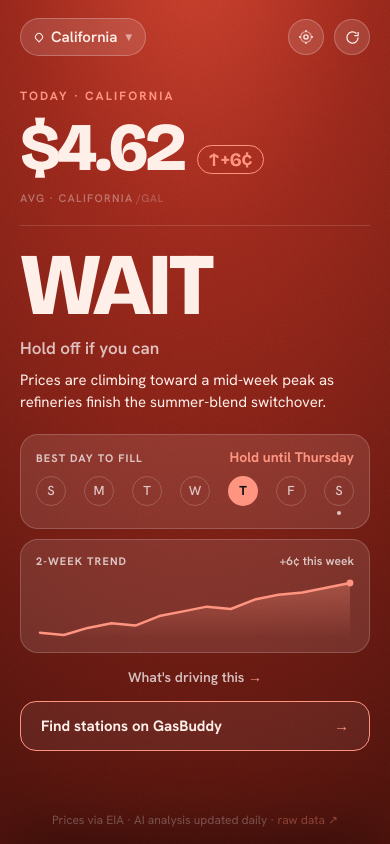
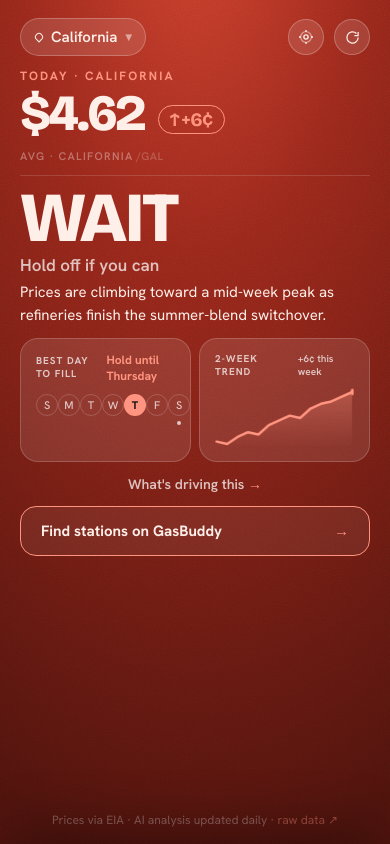
Before and after one commit to tahmidul612/shouldigetgas, a plain HTML site: page frontend/index.html in a window 390 px wide. Drawn offline with nearby package versions, Linux system fonts and the light colour scheme; no server answers.

Commit message:
fix: compress mobile layout to fit one screen, add IP detection logging
Add a max-899px media block that locks .site-wrap to 100dvh with
overflow hidden, scales price/verdict fonts with clamp(), tightens
all spacing, places the two support cards side-by-side (with full-width
ctx-link and gb-btn below via flex-wrap), and clamps the why text to
two lines. Verified zero scroll on 375×667 (iPhone SE) and 390×844
(iPhone 14) with Playwright.

Also add console.warn to detectRegionFromIP() for both network failures
and unmapped state codes, making silent fallbacks debuggable in DevTools.

```diff
--- a/frontend/css/styles.css
+++ b/frontend/css/styles.css
@@ -442,6 +442,80 @@ html, body {
 .spin { animation: spin .9s linear infinite; }
 .chip-pulse { animation: pulse 1s ease infinite; }
 
+/* ─── Mobile single-screen compression (max 899px) ─── */
+@media (max-width: 899px) {
+  .site-wrap {
+    height: 100vh;
+    height: 100dvh;
+    overflow: hidden;
+  }
+
+  .main-content {
+    padding: 12px 20px 16px;
+    gap: 12px;
+  }
+
+  .hero {
+    padding-top: 0;
+  }
+
+  .eyebrow {
+    margin-bottom: 5px;
+  }
+
+  .price-display {
+    margin-bottom: 12px;
+    padding-bottom: 12px;
+  }
+
+  .price-number {
+    font-size: clamp(48px, 13vw, 68px);
+  }
+
+  .verdict-word {
+    font-size: clamp(64px, 18vw, 88px);
+  }
+
+  .tagline {
+    margin-top: 6px;
+  }
+
+  .why {
+    margin-top: 5px;
+    display: -webkit-box;
+    -webkit-line-clamp: 2;
+    -webkit-box-orient: vertical;
+    overflow: hidden;
+  }
+
+  .support-cards {
+    flex-direction: row;
+    flex-wrap: wrap;
+    gap: 8px;
+    align-items: stretch;
+  }
+
+  .support-cards .support-card {
+    flex: 1;
+    min-width: 0;
+  }
+
+  .support-cards .ctx-link,
+  .support-cards .gb-btn {
+    flex: 0 0 100%;
+  }
+
+  .day-cell {
+    width: 22px;
+    height: 22px;
+    font-size: 11px;
+  }
+
+  .sup-label { font-size: 10px; }
+  .delta     { font-size: 10px; }
+  .advice    { font-size: 12px; }
+}
+
 /* ─── Desktop layout (≥900px) ─── */
 @media (min-width: 900px) {
   .app-root { overflow-x: hidden; }
--- a/frontend/js/data.js
+++ b/frontend/js/data.js
@@ -139,8 +139,13 @@ async function detectRegionFromIP() {
     const regionMap = {
       CA: 'ca', TX: 'tx', NY: 'ny', FL: 'fl', WA: 'wa', IL: 'il',
     };
-    return regionMap[stateCode] || null;
-  } catch {
+    const mapped = regionMap[stateCode] || null;
+    if (!mapped) {
+      console.warn('[shouldigetgas] IP detection: state not mapped —', stateCode || '(empty)', '— defaulting to CA');
+    }
+    return mapped;
+  } catch (err) {
+    console.warn('[shouldigetgas] IP detection failed:', err?.message ?? err);
     return null;
   }
 }
```
